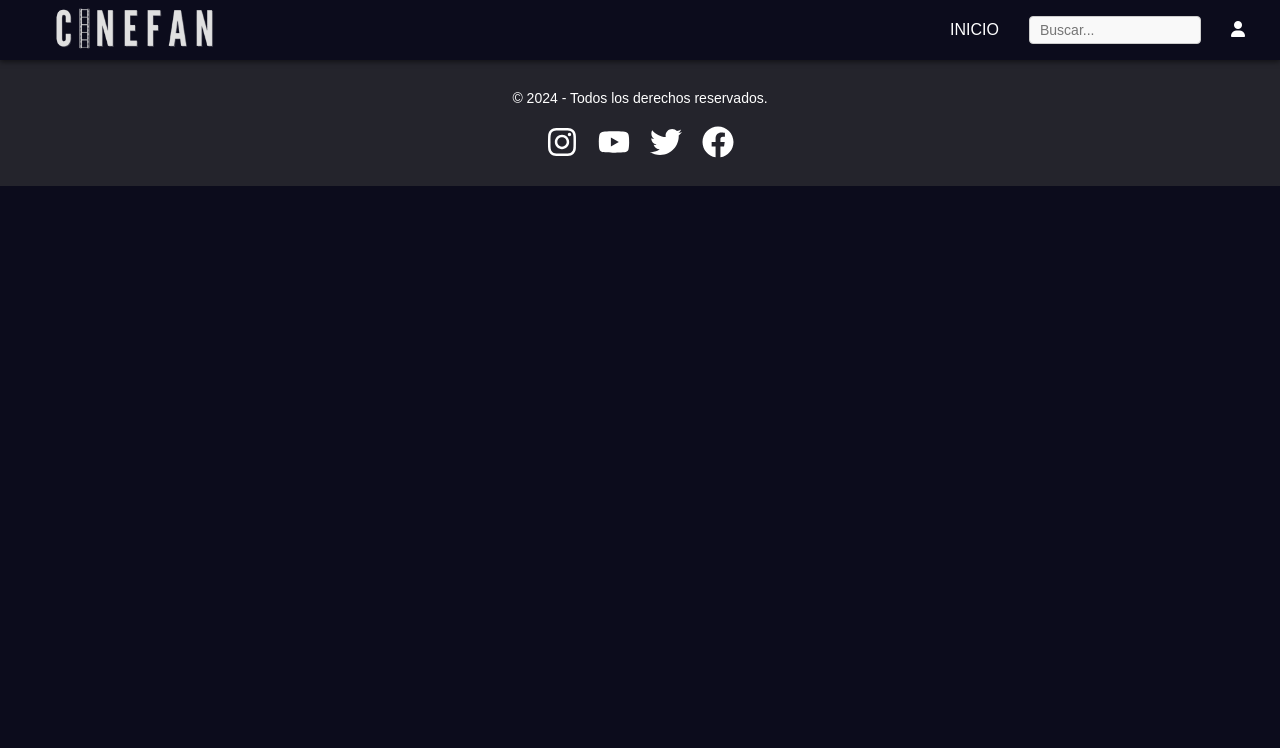
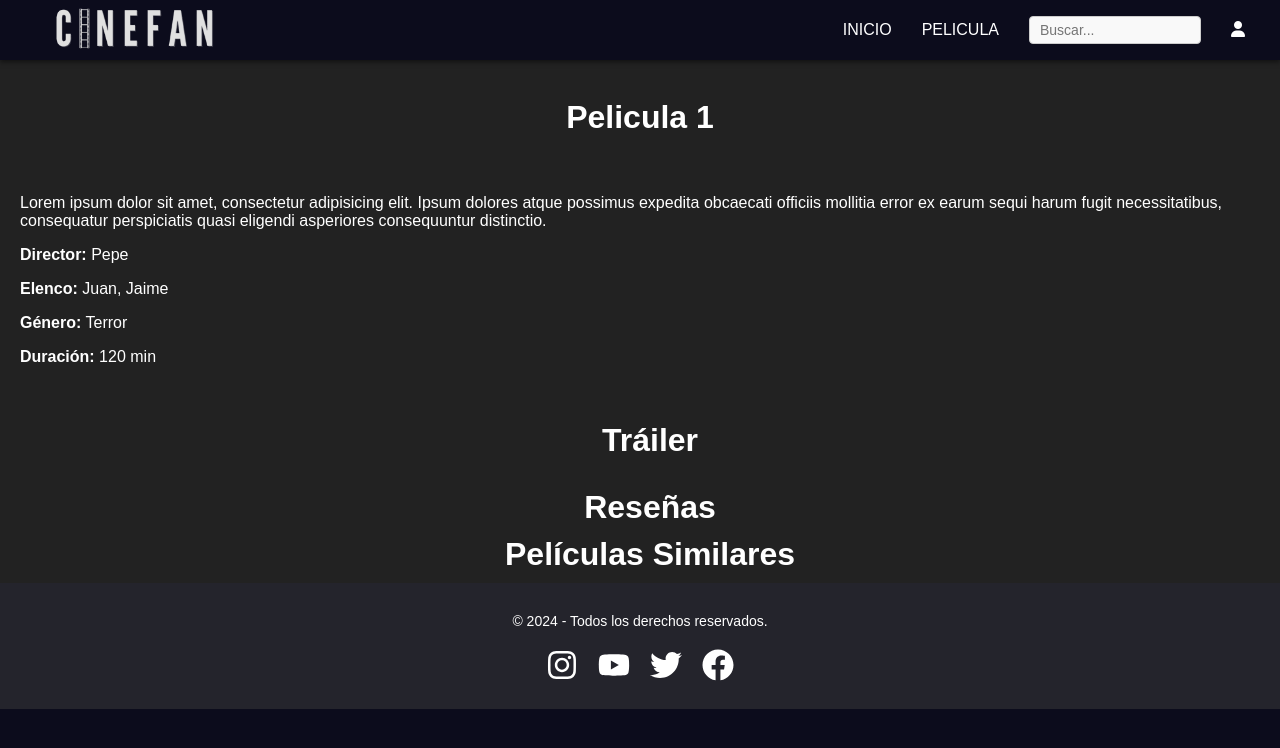
Before and after one commit to brvnd0nl/cinefans, a React (Vite) app in the folder frontend/: page /movie in a window 1280 px wide. Shown: the top 748 px of the page. Built offline with nearby package versions, Linux system fonts and the light colour scheme.

Commit message:
Creando pagina individual de una pelicula y agregando un enlace momentario en el navbar para ingresar a ella.

```diff
--- a/frontend/src/App.jsx
+++ b/frontend/src/App.jsx
@@ -11,6 +11,7 @@ import Footer from './Footer';
 import Login from './Login';
 import Registro from './Registro';
 import IndexMovie from './IndexMovie';
+import Movie from './Movie';
 
 function App() {
   const [count, setCount] = useState(0);
@@ -31,6 +32,7 @@ function App() {
           <Route path="/login" element={<Login />} /> {/* Ruta para la página Login */}
           <Route path="/registro" element={<Registro />} /> {/* Ruta para la página Login */}
           <Route path="/index-movie" element={<IndexMovie />} />
+          <Route path="/movie" element={<Movie />} />
         </Routes>
         <Footer />
       </div>
--- /dev/null
+++ b/frontend/src/Movie.css
@@ -0,0 +1,29 @@
+.movie-details {
+    display: flex;
+    flex-direction: column;
+    align-items: center;
+    background-color: #222;
+    color: #fff;
+  }
+
+  .movie-header {
+    text-align: center;
+  }
+
+  .movie-info {
+    padding: 20px;
+  }
+
+  .trailer {
+    margin-top: 20px;
+  }
+
+  .reviews {
+    margin-top: 20px;
+  }
+
+  .review {
+    border: 1px solid #333;
+    padding: 10px;
+    margin-bottom: 10px;
+  }
--- /dev/null
+++ b/frontend/src/Movie.jsx
@@ -0,0 +1,38 @@
+import React from 'react';
+import './Movie.css';
+
+function Movie() {
+  return (
+    <div className="movie-details">
+      <header className="movie-header">
+        <img src="" alt="" />
+        <h1>Pelicula 1</h1>
+      </header>
+
+      <section className="movie-info">
+        <p>Lorem ipsum dolor sit amet, consectetur adipisicing elit. Ipsum dolores atque possimus expedita obcaecati officiis mollitia error ex earum sequi harum fugit necessitatibus, consequatur perspiciatis quasi eligendi asperiores consequuntur distinctio.</p>
+        <div className="details">
+          <p><strong>Director:</strong> Pepe</p>
+          <p><strong>Elenco:</strong> Juan, Jaime</p>
+          <p><strong>Género:</strong> Terror</p>
+          <p><strong>Duración:</strong> 120 min</p>
+        </div>
+      </section>
+
+      <section className="trailer">
+        <h2>Tráiler</h2>
+      </section>
+
+      <section className="reviews">
+        <h2>Reseñas</h2>
+      </section>
+
+      <section className="similar-movies">
+        <h2>Películas Similares</h2>
+        {/* Aquí puedes renderizar las películas similares */}
+      </section>
+    </div>
+  );
+}
+
+export default Movie;
--- a/frontend/src/Navbar.jsx
+++ b/frontend/src/Navbar.jsx
@@ -14,6 +14,7 @@ const Navbar = () => {
       <div className={`nav_items ${isOpen && "open"}`}>
         {/* Cambiamos la etiqueta a Link para la navegación */}
         <Link to="/index-movie"> INICIO </Link>
+        <Link to="/movie"> PELICULA  </Link>
         <div className="nav_search">
           <input type="text" placeholder="Buscar..." className="search_input" />
         </div>
@@ -22,6 +23,10 @@ const Navbar = () => {
           <Link to="/login">
             <i className="fas fa-user"></i> {/* Ícono de Font Awesome */}
           </Link>
+        </div>
+        <div className="nav_movie">
+          {/* Usamos Link para redirigir a la página de login */}
+
         </div>
       </div>
 
```
